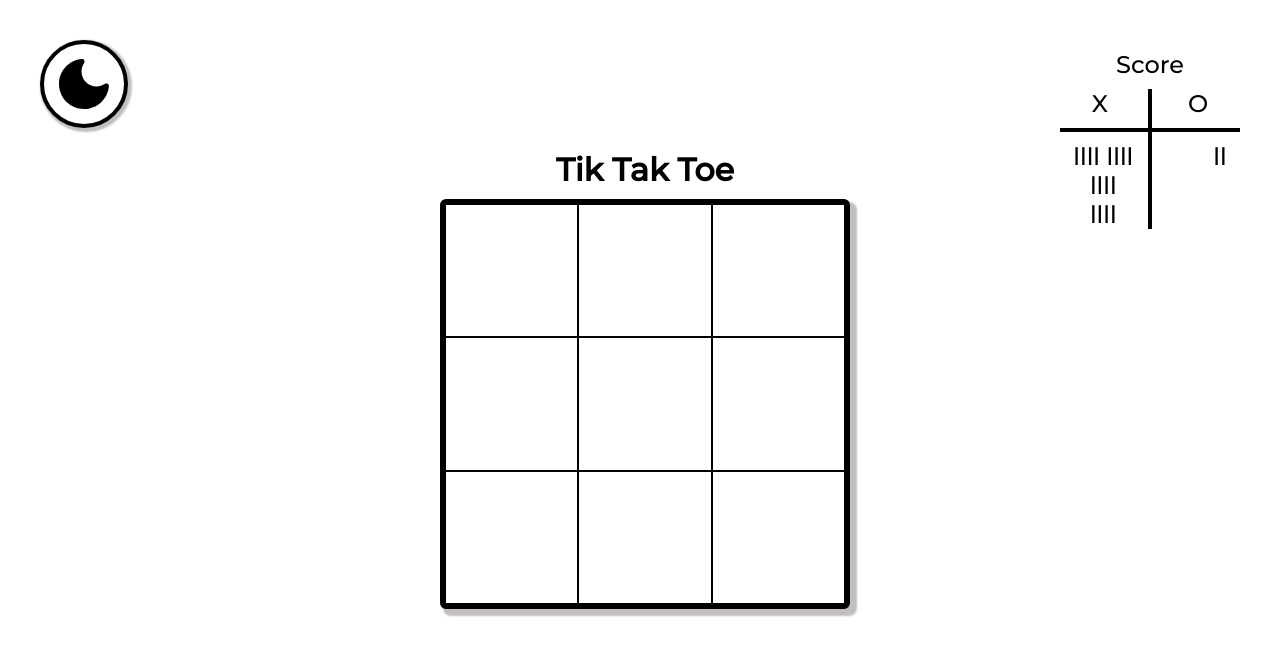
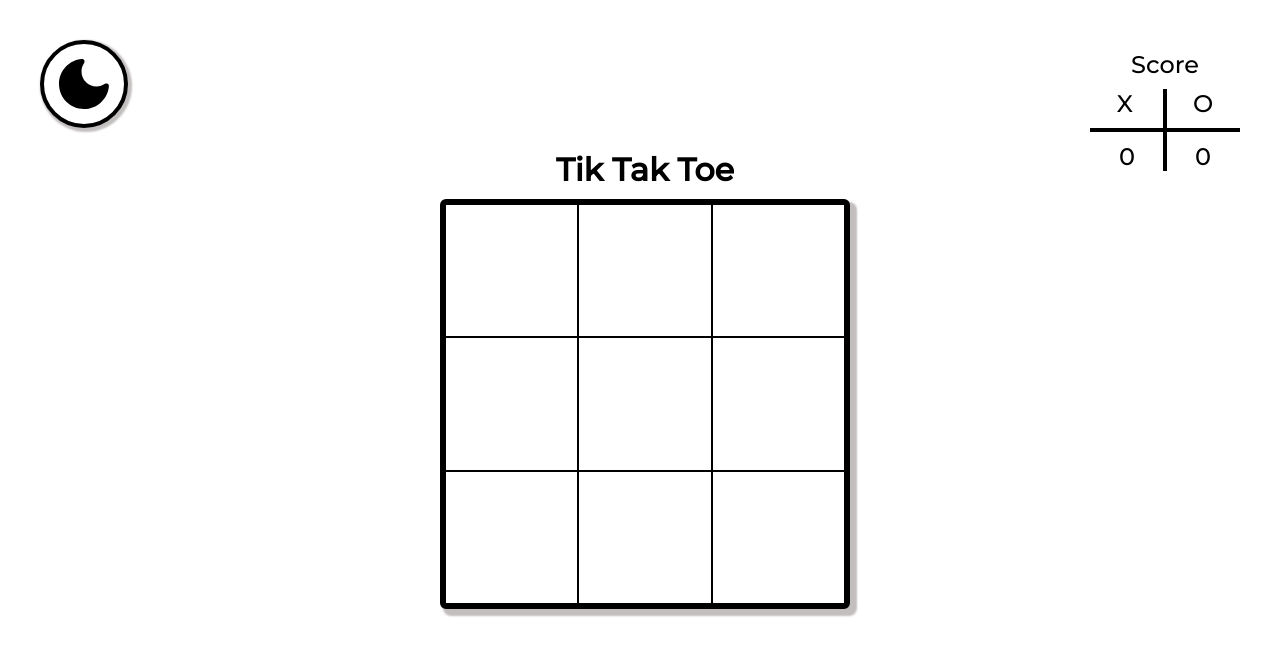
Before and after one commit to smenaquispe/michi, a React (Vite) app in the folder app/: page / in a window 1280 px wide. Shown: the top 656 px of the page. Built offline with nearby package versions, Linux system fonts and the light colour scheme.

Commit message:
score module is done

```diff
--- a/app/src/components/PlayGround/PlayGround.jsx
+++ b/app/src/components/PlayGround/PlayGround.jsx
@@ -55,7 +55,7 @@ function PlayGround () {
             </main>
 
             <ThemeButton />
-            <Score />
+            <Score winner={winner} />
         </>
     )
 }
--- a/app/src/components/Score/Score.jsx
+++ b/app/src/components/Score/Score.jsx
@@ -1,6 +1,19 @@
+import { useEffect, useState } from 'react';
 import styles from './Score.module.css'
 
-function Score (){
+function Score ({winner}){
+
+    const [scores, setScores] = useState({'X': 0, 'O': 0})
+
+    useEffect(() => {
+        if(winner && winner !== 'draw'){
+            setScores({
+                ...scores,
+                [winner]: scores[winner] + 1,
+            })
+        }
+    }, [winner])
+
     return (
         <div className={styles.scoreTable}>
             <div className={styles.scoreTittle}>
@@ -12,16 +25,8 @@ function Score (){
                     <p>O</p>
                 </div>
                 <div className={styles.scores}>
-                    <p>
-                        llll llll
-                        <br />
-                        llll
-                        <br />
-                        llll
-                        <br />
-
-                    </p>
-                    <p>ll</p>
+                    <p>{scores['X']}</p>
+                    <p>{scores['O']}</p>
                 </div>
             </div>
         </div>
--- a/app/src/components/Score/Score.module.css
+++ b/app/src/components/Score/Score.module.css
@@ -1,7 +1,7 @@
 .scoreTable {
     display: flex;
     flex-direction: column;
-    width: 180px;
+    width: 150px;
     text-align: center;
     position: absolute;
     right: 40px;
@@ -26,7 +26,7 @@
     display: flex;
     width: 100%;
     justify-content: center;
-    gap: 80px;
+    gap: 60px;
 }
 
 .letters {
```
